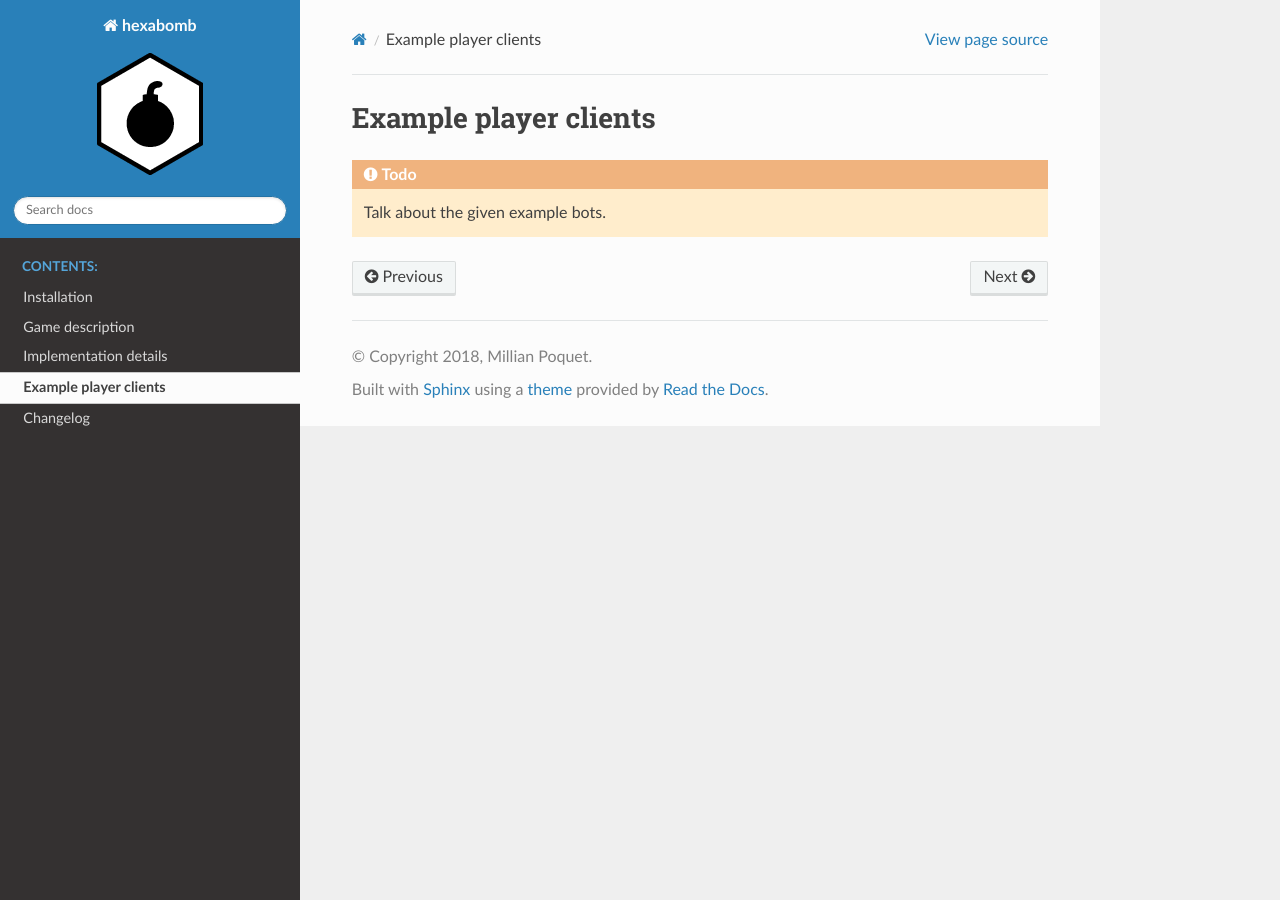
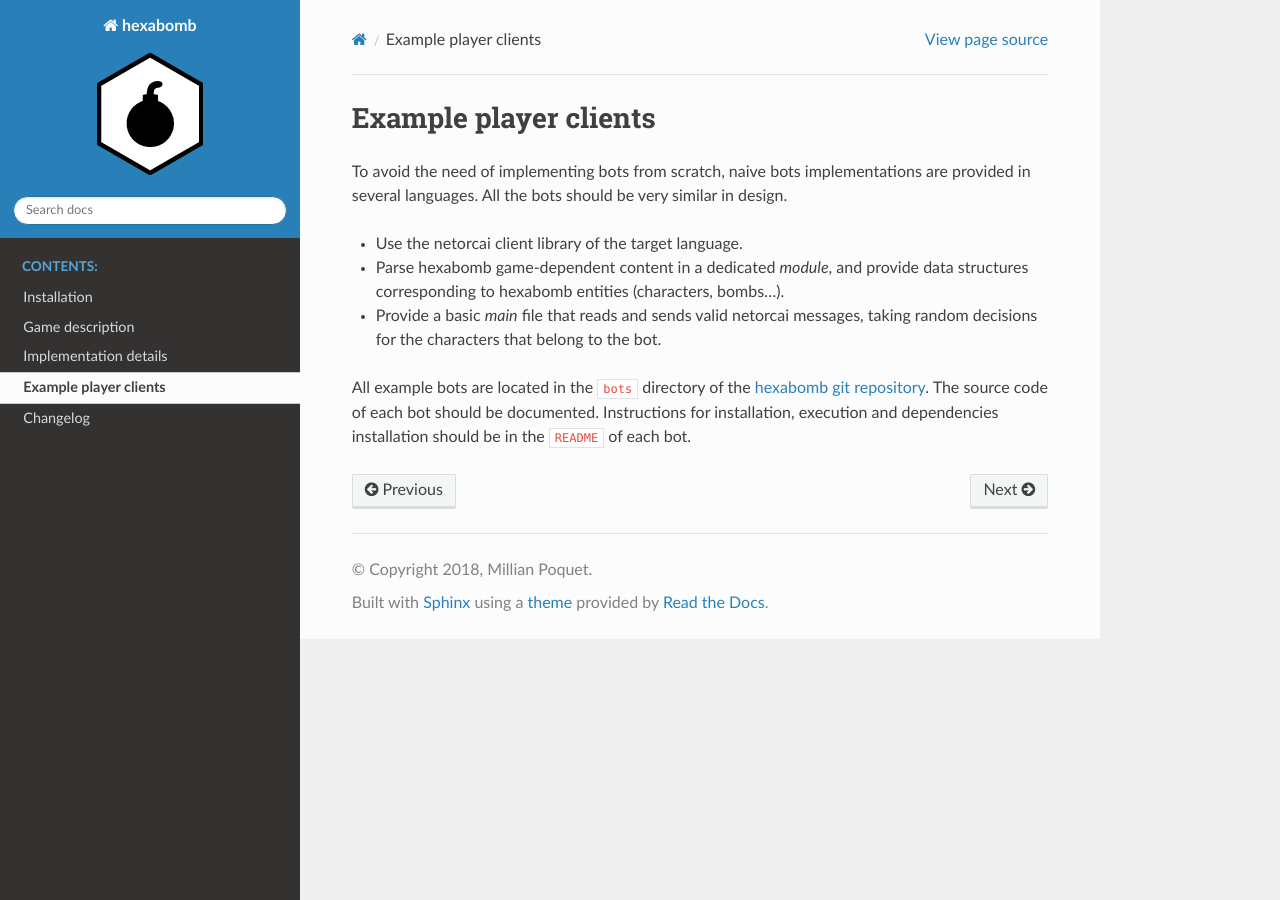
Before and after one commit to netorcai/hexabomb, a Sphinx documentation site: the page built from docs/clients.rst, in a window 1280 px wide. Built offline with Sphinx 7.4.7 and the Read the Docs theme 2.0.0, drawn with Linux system fonts in a browser that asks for light colours.

Commit message:
[doc] introduce random bots

```diff
--- a/docs/clients.rst
+++ b/docs/clients.rst
@@ -1,6 +1,18 @@
 Example player clients
 ----------------------
 
-.. todo::
+To avoid the need of implementing bots from scratch,
+naive bots implementations are provided in several languages.
+All the bots should be very similar in design.
 
-    Talk about the given example bots.
+- Use the netorcai client library of the target language.
+- Parse hexabomb game-dependent content in a dedicated *module*, and
+  provide data structures corresponding to hexabomb entities (characters, bombs...).
+- Provide a basic *main* file that reads and sends valid netorcai messages,
+  taking random decisions for the characters that belong to the bot.
+
+All example bots are located in the ``bots`` directory of the `hexabomb git repository`_.
+The source code of each bot should be documented.
+Instructions for installation, execution and dependencies installation should be in the ``README`` of each bot.
+
+.. _hexabomb git repository: https://github.com/netorcai/hexabomb
```
